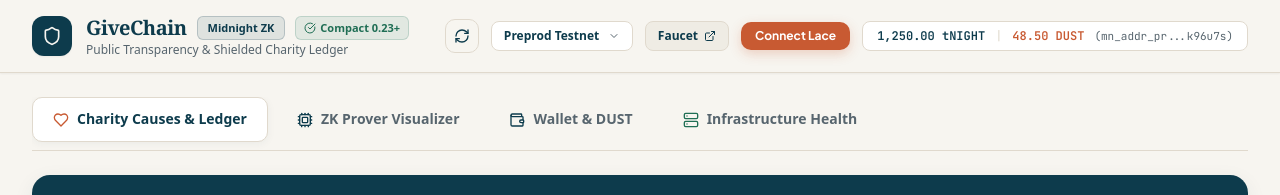
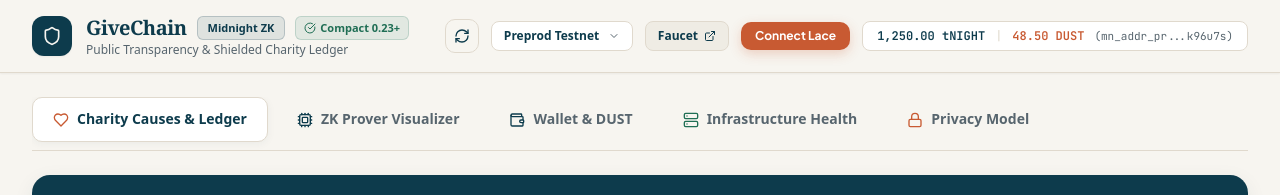
Before and after one commit to yuvrajvibhute/Givechain, a React (Vite) app: page / in a window 1280 px wide. Shown: the top 195 px of the page. Built offline with nearby package versions, Linux system fonts and the light colour scheme.

Commit message:
feat(frontend): wire PrivacyModelTab as 5th navigation tab in main app

```diff
--- a/src/App.tsx
+++ b/src/App.tsx
@@ -1,16 +1,17 @@
 import React, { useState } from 'react';
-import { Heart, Cpu, Wallet, Server, Shield, CheckCircle2, AlertCircle } from 'lucide-react';
+import { Heart, Cpu, Wallet, Server, Shield, CheckCircle2, AlertCircle, Lock } from 'lucide-react';
 import { Header } from './components/Header';
 import { LedgerTab } from './components/LedgerTab';
 import { ProofVisualizerTab } from './components/ProofVisualizerTab';
 import { WalletTab } from './components/WalletTab';
 import { NetworkTab } from './components/NetworkTab';
+import { PrivacyModelTab } from './components/PrivacyModelTab';
 import { LaceWalletModal } from './components/LaceWalletModal';
 import { INITIAL_TRANSACTIONS, TransactionRecord } from './api';
 import { executeDonateCircuit, executeCreateCampaignCircuit, disconnectLaceWallet } from './dapp-connector';
 
 export function App() {
-  const [activeTab, setActiveTab] = useState<'ledger' | 'proof' | 'wallet' | 'network'>('ledger');
+  const [activeTab, setActiveTab] = useState<'ledger' | 'proof' | 'wallet' | 'network' | 'privacy'>('ledger');
   const [activeNetwork, setActiveNetwork] = useState<string>('preprod');
   const [contractAddress] = useState<string>('020050ae5b37df2195f19069509df6ebcd9e3f60046b0a6ec9ea8c85ae0ff33e9d');
   const [walletAddress, setWalletAddress] = useState<string>('mn_addr_preprod1h3ssm5ru2t6eqy4g3she78zlxn96e36ms6pq996aduvmateh9p9sk96u7s');
@@ -189,6 +190,14 @@ export function App() {
             <Server className="w-4 h-4 text-[#1F6E54]" />
             <span>Infrastructure Health</span>
           </button>
+
+          <button
+            onClick={() => setActiveTab('privacy')}
+            className={`nav-tab ${activeTab === 'privacy' ? 'active' : ''}`}
+          >
+            <Lock className="w-4 h-4 text-[#C85A32]" />
+            <span>Privacy Model</span>
+          </button>
         </div>
 
         {/* Tab Views */}
@@ -215,6 +224,8 @@ export function App() {
         )}
 
         {activeTab === 'network' && <NetworkTab activeNetwork={activeNetwork} />}
+
+        {activeTab === 'privacy' && <PrivacyModelTab />}
       </main>
 
       {/* Institutional Footer */}
```
